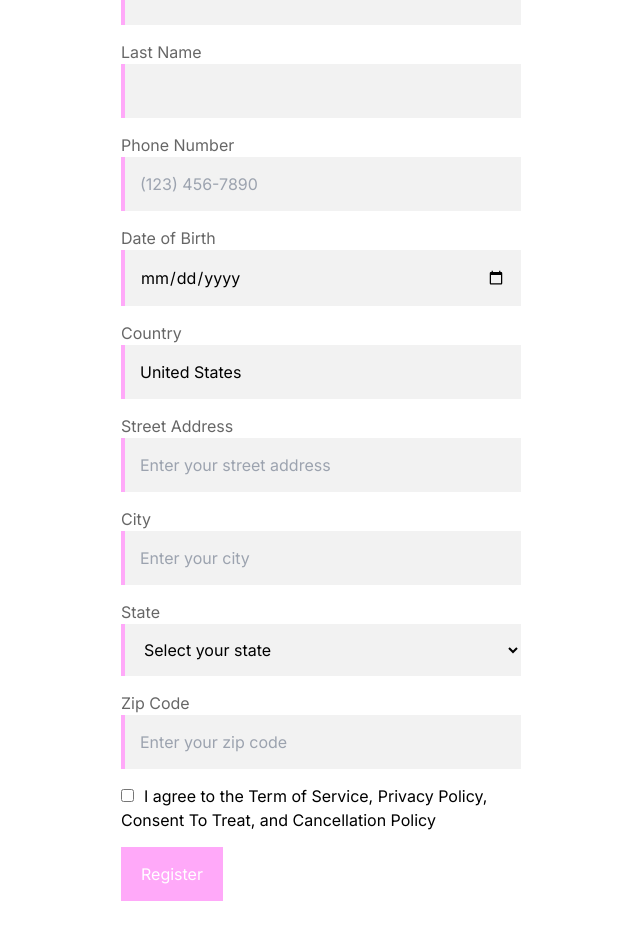
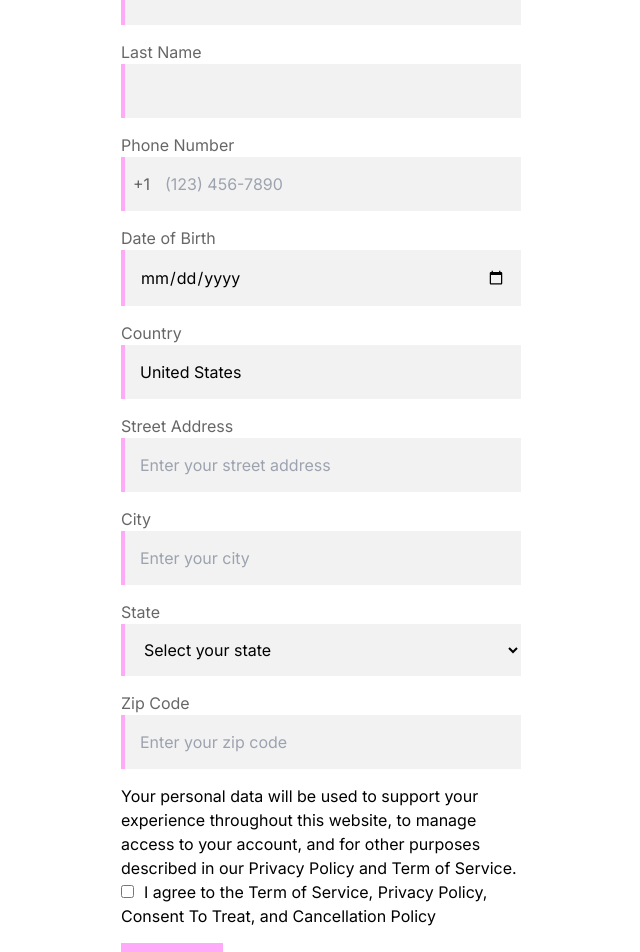
Before and after one commit to AmashChaudhry/pony-party, a Next.js app: page /pages/register-account in a window 1280 px wide. Shown: the part 260-1212 px from the top of the page, without its empty margins (121-761 px from the left). Built offline with nearby package versions, Linux system fonts and the light colour scheme.

Commit message:
minor changes in register page

```diff
--- a/src/app/pages/register-account/page.jsx
+++ b/src/app/pages/register-account/page.jsx
@@ -17,14 +17,23 @@ export default function RegisterAccount() {
                         <label className="text-black text-opacity-60">Last Name</label><br />
                         <input className="w-[400px] p-[15px] text-[16px] bg-[rgba(0,0,0,0.05)] border-l-4 border-l-[#ffa9f9] focus:outline-none" type="text" required />
                     </div>
-                    <div className="mb-[15px]">
+                    <div className="mb-[15px] relative">
                         <label className="text-black text-opacity-60" htmlFor="phone">Phone Number</label><br />
-                        <input
-                            className="w-[400px] p-[15px] text-[16px] bg-[rgba(0,0,0,0.05)] border-l-4 border-l-[#ffa9f9] focus:outline-none"
-                            type="tel" id="phone" name="phone" placeholder="(123) 456-7890" pattern="^\(\d{3}\) \d{3}-\d{4}$"
-                            title="Phone number should be in the format (123) 456-7890" required
-                        />
+                        <div className="relative">
+                            <span className="absolute left-3 top-1/2 transform -translate-y-1/2 text-[16px] text-black text-opacity-60">+1</span>
+                            <input
+                                className="w-[400px] pl-[40px] p-[15px] text-[16px] bg-[rgba(0,0,0,0.05)] border-l-4 border-l-[#ffa9f9] focus:outline-none"
+                                type="tel"
+                                id="phone"
+                                name="phone"
+                                placeholder="(123) 456-7890"
+                                pattern="^\(\d{3}\) \d{3}-\d{4}$"
+                                title="Phone number should be in the format (123) 456-7890"
+                                required
+                            />
+                        </div>
                     </div>
+
                     <div className="mb-[15px]">
                         <label className="text-black text-opacity-60" htmlFor="dob">Date of Birth</label><br />
                         <input
@@ -142,6 +151,11 @@ export default function RegisterAccount() {
                             required
                         />
                     </div>
+                    <div>
+                        <p>
+                        Your personal data will be used to support your experience throughout this website, to manage access to your account, and for other purposes described in our Privacy Policy and Term of Service.
+                        </p>
+                    </div>
                     <div className="mb-[15px]">
                         <input className="mr-[10px]" type="checkbox" id="remember-me" />
                         <label>I agree to the Term of Service, Privacy Policy, Consent To Treat, and Cancellation Policy</label>
```
